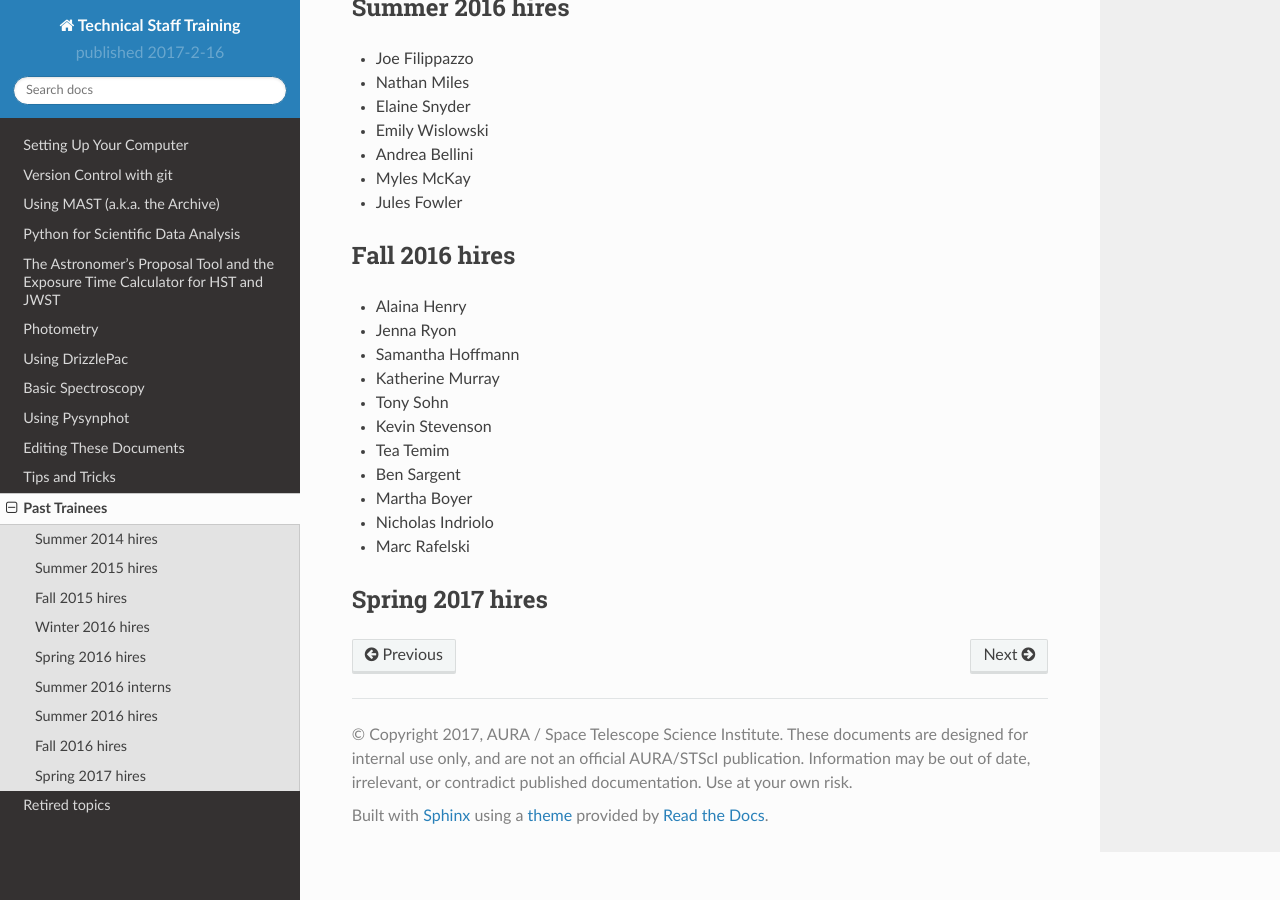
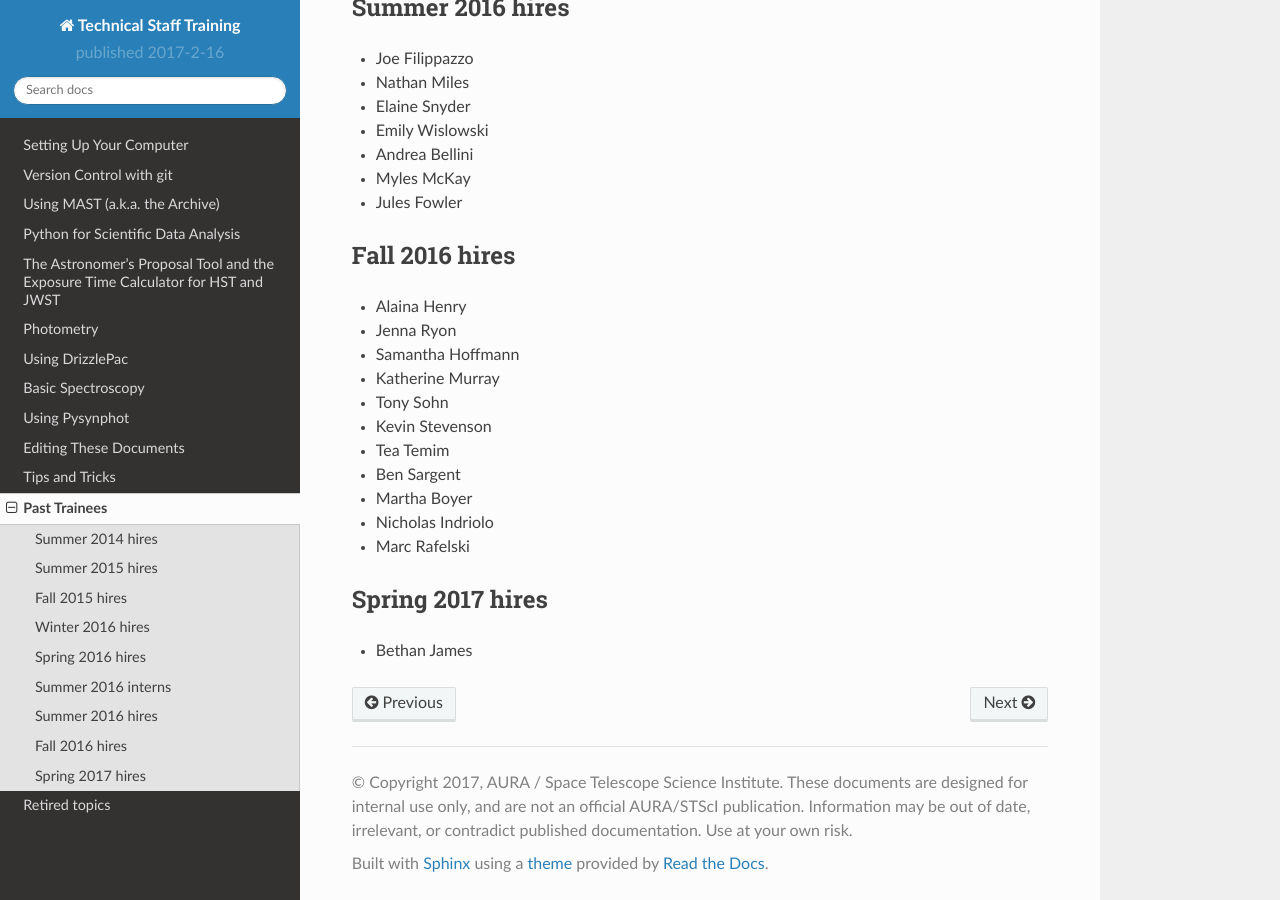
Before and after one commit to staceybright/training-library, a Sphinx documentation site: the page built from source/trainees.txt, in a window 1280 px wide and 900 px high, scrolled down 1225 px. Built offline with Sphinx 7.4.7 and the Read the Docs theme 2.0.0, drawn with Linux system fonts in a browser that asks for light colours.

Commit message:
Added my name to trainees.txt

```diff
--- a/source/trainees.txt
+++ b/source/trainees.txt
@@ -78,3 +78,4 @@ Fall 2016 hires
 
 Spring 2017 hires
 =================
+* Bethan James
```
